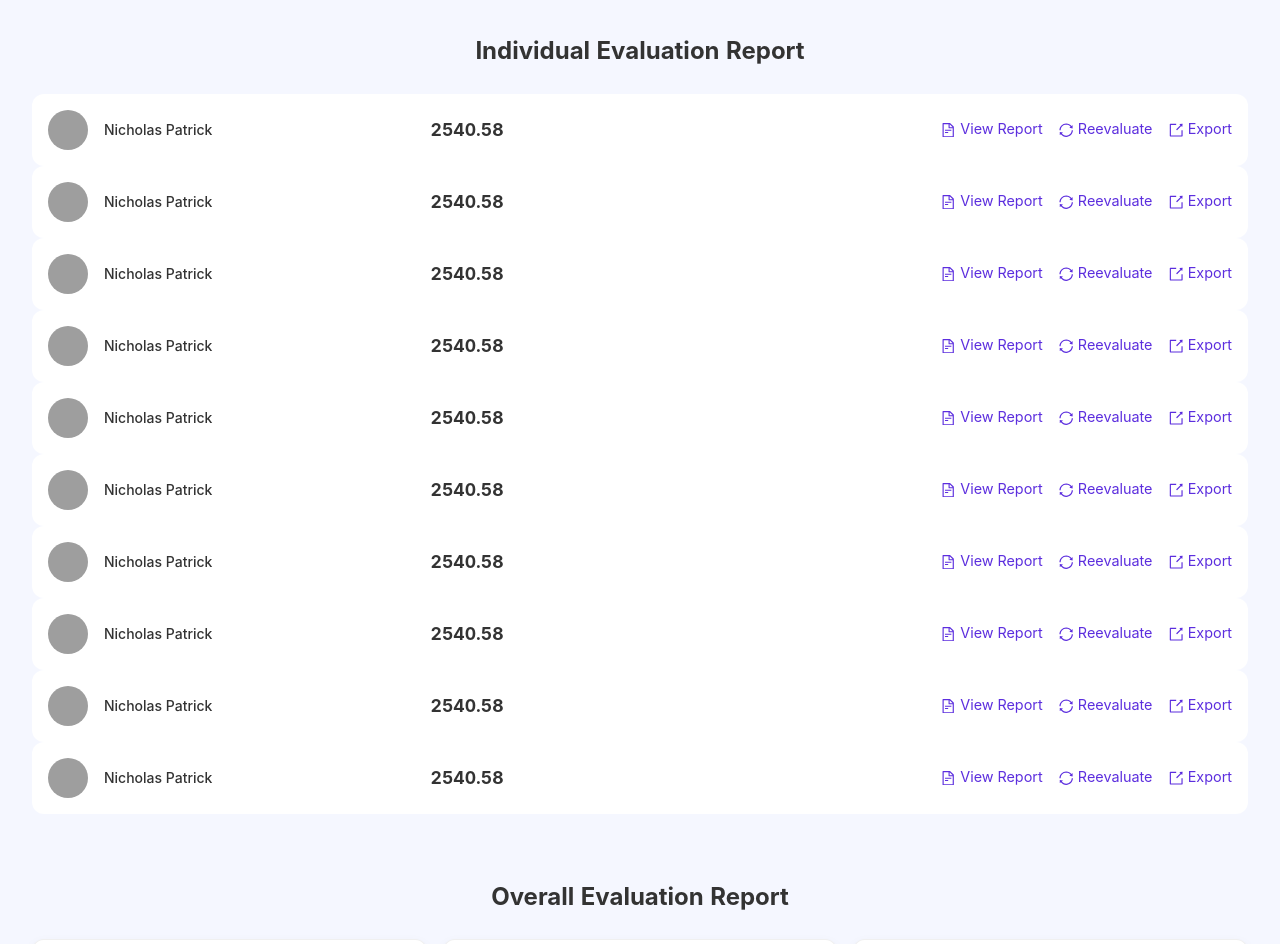
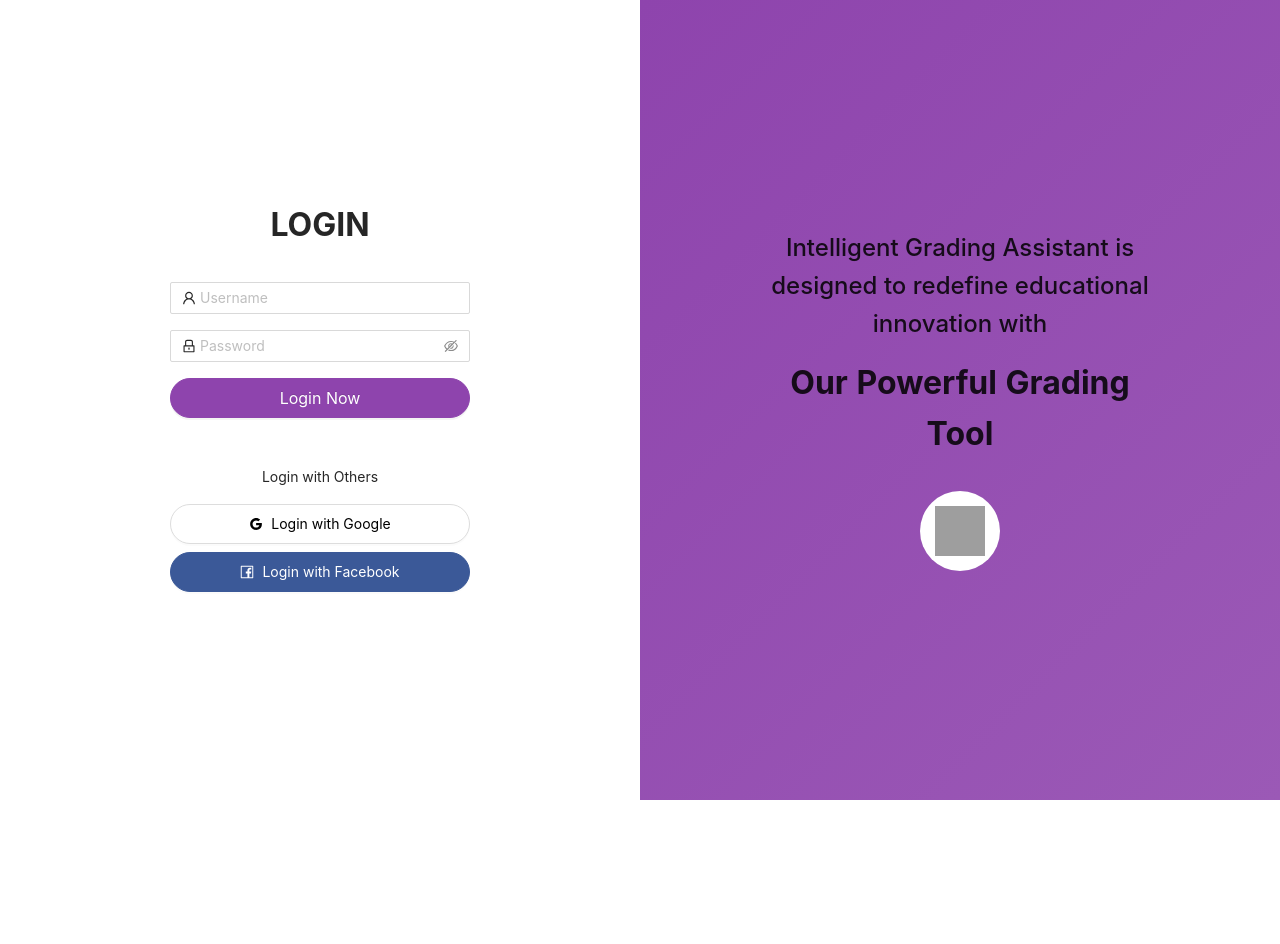
Before and after one commit to gopisuresh-dev2prod/grading-assistant, a React (Create React App) app: page /login in a window 1280 px wide. Shown: the top 944 px of the page. After the commit the page ends 800 px from the top, so only its background shows below. Built offline with nearby package versions, Linux system fonts and the light colour scheme; grey boxes are pictures that could not be loaded.

Commit message:
update App.js

```diff
--- a/src/App.js
+++ b/src/App.js
@@ -1,19 +1,35 @@
-import logo from './logo.svg';
+import React from 'react';
+import { BrowserRouter, Route, Routes, Navigate } from 'react-router-dom';
 import './App.css';
+
+import LoginPage from './Pages/auth/Loginpage/LoginPage';
 import GradingAssistant from './Pages/GradingAssistant/GradingAssistant';
 import ModifyAssignmentPage from './Pages/ModifyAssignmentPage/ModifyAssignmentPage';
+import IndividualEvaluationReport from './Pages/IndividualEvaluationReport/IndividualEvaluationReport';
 import EvaluationReportPage from './Pages/EvaluationReportPage/EvaluationReportPage';
-import IndividualEvaluationReport from './Pages/IndividualEvaluationReport/IndividualEvaluationReport';
-// import LoginPage from './Pages/auth/Loginpage/LoginPage';
 
+const isAuth = () => localStorage.getItem('authToken') !== null;
+
+const PrivateRoute = ({ element }) => isAuth() ? element : <Navigate to="/login" replace />;
+
+const routes = [
+  { path: '/login', element: <LoginPage /> },
+  { path: '/grading-assistant', element: <GradingAssistant /> },
+  { path: '/modify-assignment', element: <ModifyAssignmentPage /> },
+  { path: '/individual-evaluation', element: <IndividualEvaluationReport /> },
+  { path: '/evaluation-report', element: <EvaluationReportPage /> },
+];
 
 function App() {
   return (
-    <div className="App">
-     {/* <LoginPage></LoginPage> */}
-     <IndividualEvaluationReport></IndividualEvaluationReport>
-     <EvaluationReportPage></EvaluationReportPage>
-    </div>
+    <BrowserRouter>
+      <Routes>
+        {routes.map(({ path, element }) => (
+          <Route key={path} path={path} element={path === '/login' ? element : <PrivateRoute element={element} />} />
+        ))}
+        <Route path="*" element={<Navigate to={isAuth() ? '/grading-assistant' : '/login'} replace />} />
+      </Routes>
+    </BrowserRouter>
   );
 }
 
```
